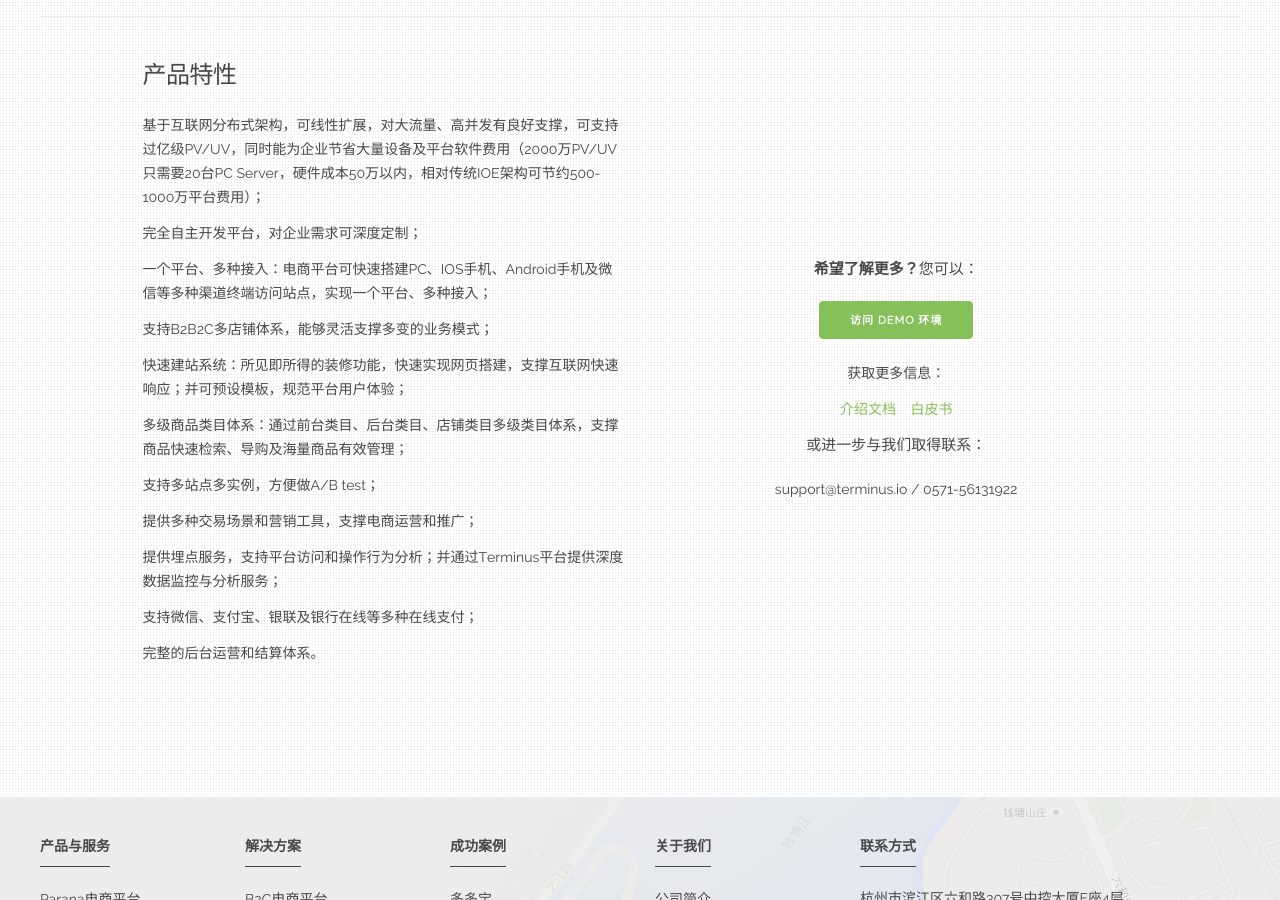
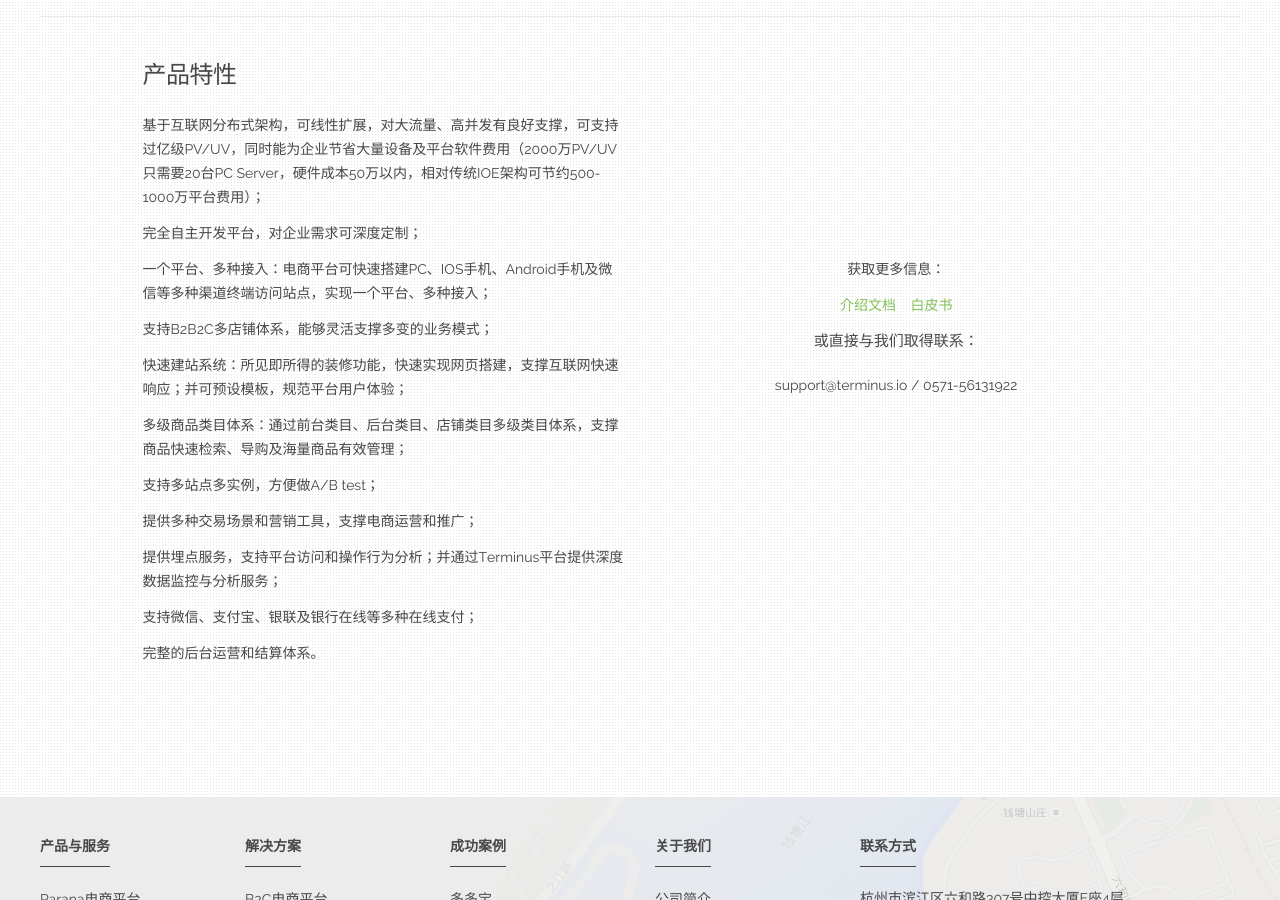
Before and after one commit to TerminusHQ/terminushq.github.com, a Jekyll site: the page built from products.html, in a window 1280 px wide and 900 px high, scrolled down 2400 px. Built offline with Jekyll 4.4.1, drawn with Linux system fonts in a browser that asks for light colours; Markdown is read by kramdown in place of the engine named in the settings; comment, search, counter and statistics services are not loaded.

Commit message:
remove parana demo env link

```diff
--- a/products.html
+++ b/products.html
@@ -87,11 +87,9 @@ title: 产品与服务
         <p>完整的后台运营和结算体系。</p>
       </div>
       <div class="five columns" style="text-align: center; margin-top: 200px;">
-        <h6><strong>希望了解更多？</strong>您可以：</h6>
-        <p><a href="http://parana.aixforce.com" target="_blank" class="button button-primary">访问 DEMO 环境</a></p>
         <p>获取更多信息：</p>
         <p><a href="/public/files/parana-introduction.pdf">介绍文档</a>&nbsp;&nbsp;&nbsp;&nbsp;<a href="/public/files/parana-whitepaper.pdf">白皮书</a></p>
-        <h6>或进一步与我们取得联系：</h6>
+        <h6>或直接与我们取得联系：</h6>
         <p>support@terminus.io / 0571-56131922</p>
       </div>
     </div>
```
